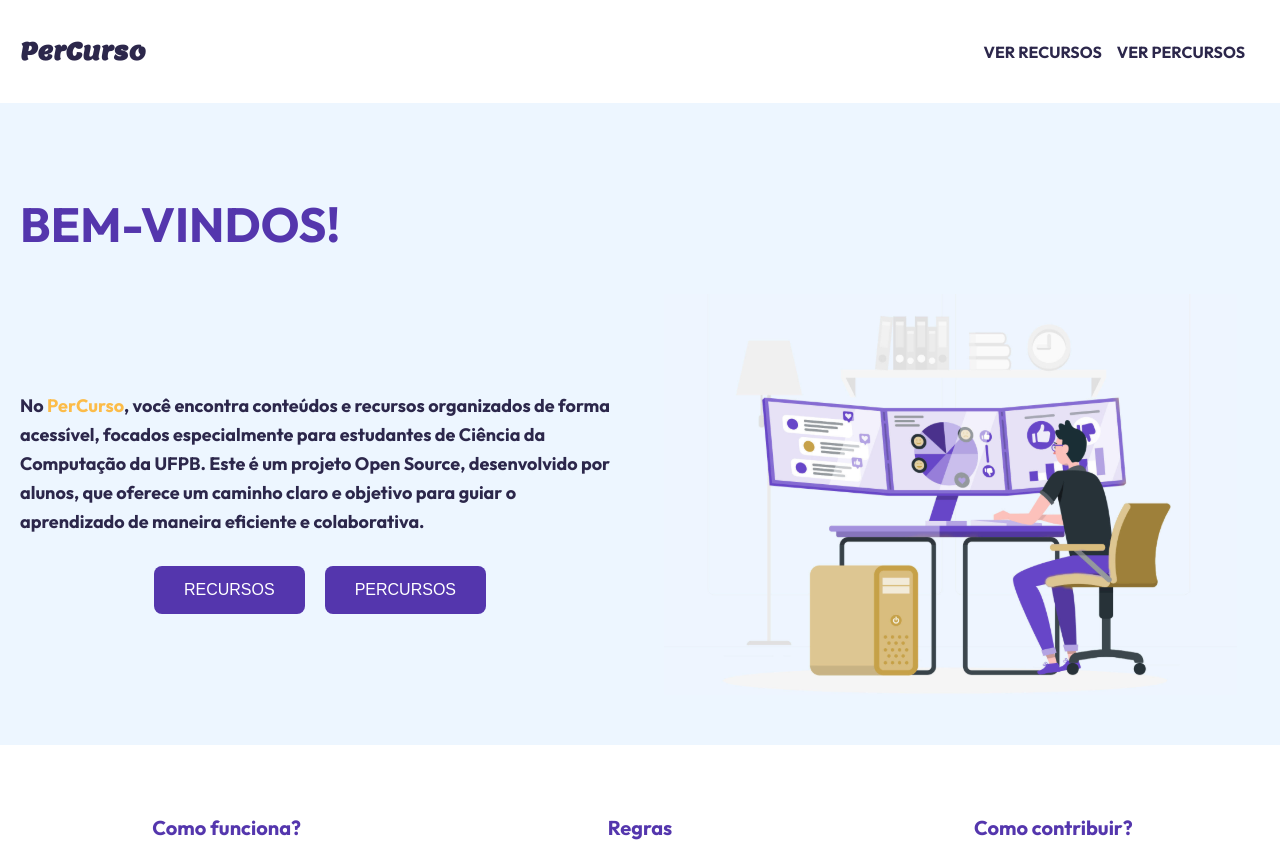
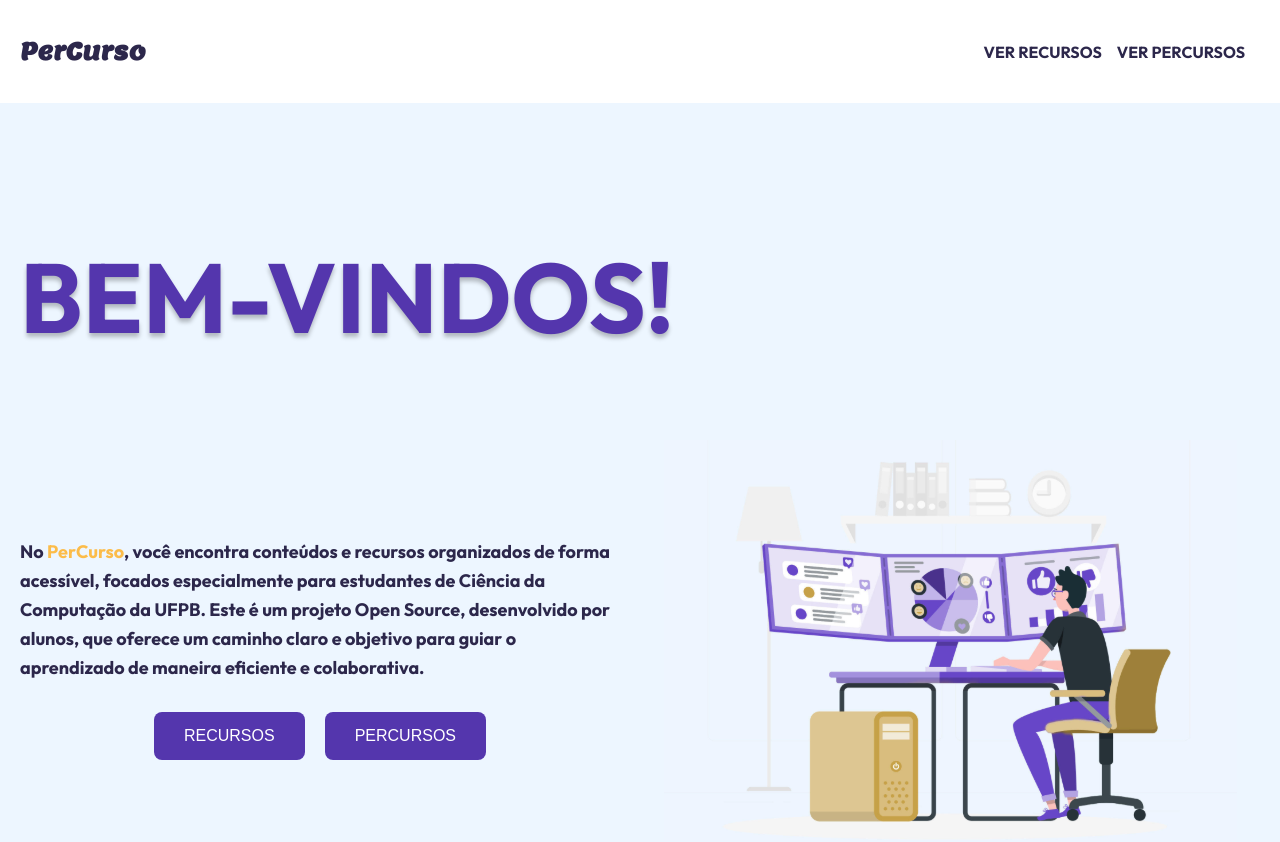
Before and after one commit to luigischmitt/PerCurso, a Next.js app: page / in a window 1280 px wide. Shown: the top 842 px of the page. Built offline with nearby package versions, Linux system fonts and the light colour scheme.

Commit message:
style: added shadow to tittle

```diff
--- a/src/app/page.module.css
+++ b/src/app/page.module.css
@@ -29,9 +29,10 @@
 }
 
 .title {
-  font-size: 48px;
+  font-size: 98px;
   color: var(--secondary-color);
   font-weight: bold;
+  text-shadow: 0px 4px 4px rgba(0, 0, 0, 0.25);
 }
 
 .accent {
```
